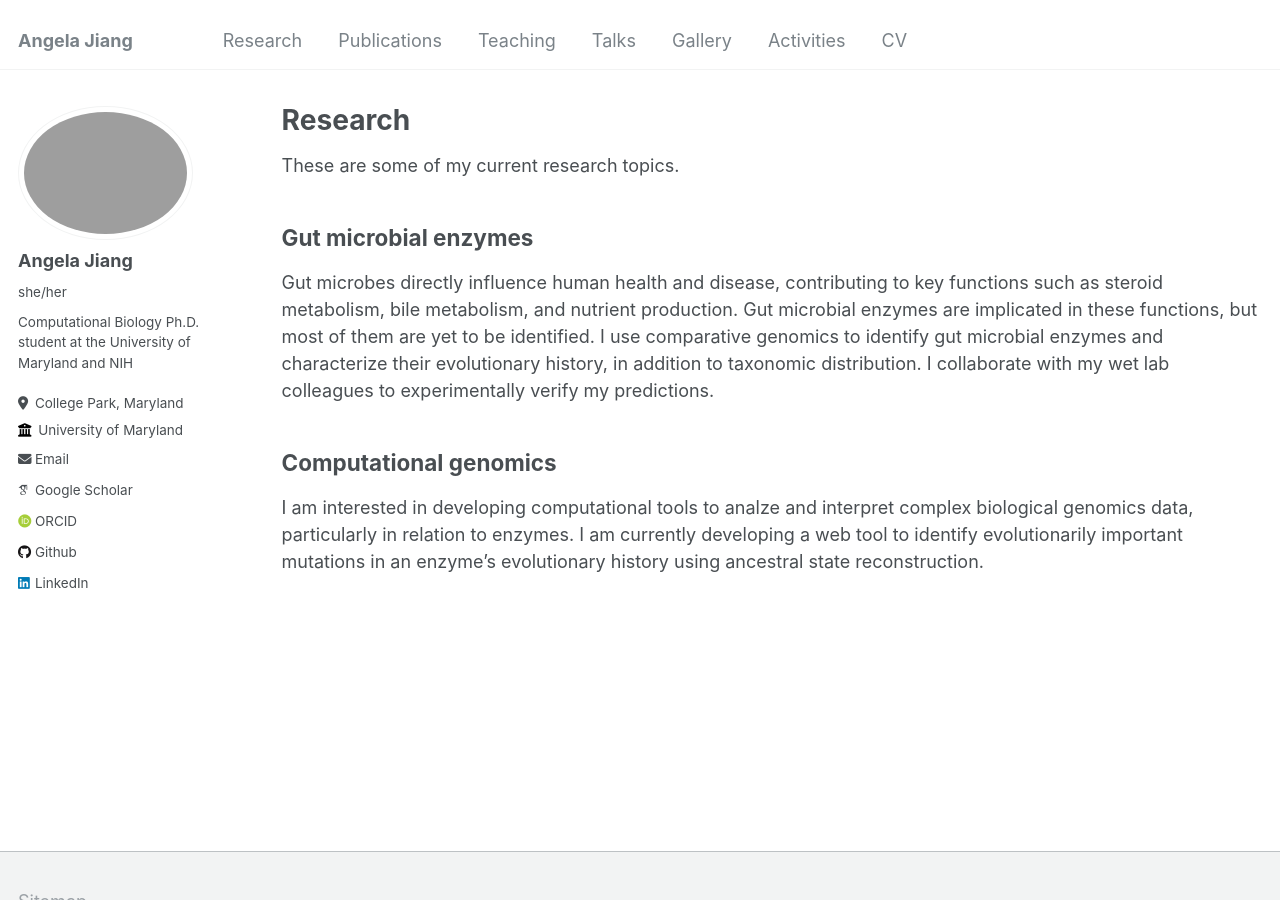
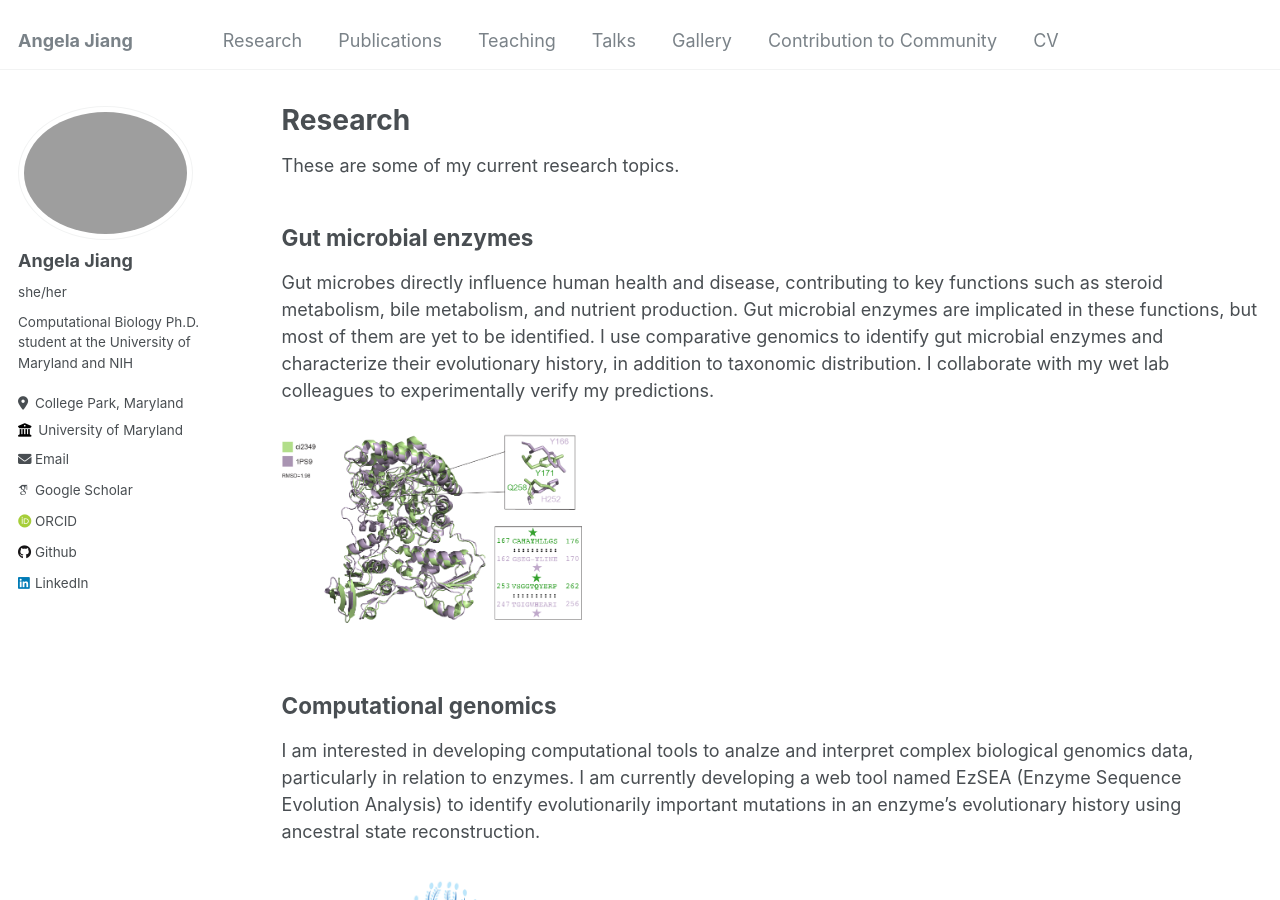
Before and after one commit to frikinzi/frikinzi.github.io, a Jekyll site: the page built from _pages/research.md, in a window 1280 px wide and 900 px high. Built offline with Jekyll 4.4.1, drawn with Linux system fonts in a browser that asks for light colours; some web fonts are replaced.

Commit message:
update research section

```diff
--- a/_data/navigation.yml
+++ b/_data/navigation.yml
@@ -15,7 +15,7 @@ main:
   - title: "Gallery"
     url: /gallery/
 
-  - title: "Activities"
+  - title: "Contribution to Community"
     url: /activities/
 
   - title: "CV"
--- a/_pages/research.md
+++ b/_pages/research.md
@@ -10,5 +10,9 @@ These are some of my current research topics.
 ## Gut microbial enzymes
 Gut microbes directly influence human health and disease, contributing to key functions such as steroid metabolism, bile metabolism, and nutrient production. Gut microbial enzymes are implicated in these functions, but most of them are yet to be identified. I use comparative genomics to identify gut microbial enzymes and characterize their evolutionary history, in addition to taxonomic distribution. I collaborate with my wet lab colleagues to experimentally verify my predictions.
 
+<img src="https://frikinzi.github.io/files/baiH_1ps9.png" alt="Comparison of a novel progesterone derivative reductase to E. coli 2,4-dienoyl CoA reductase" width="300">
+
 ## Computational genomics
-I am interested in developing computational tools to analze and interpret complex biological genomics data, particularly in relation to enzymes. I am currently developing a web tool to identify evolutionarily important mutations in an enzyme's evolutionary history using ancestral state reconstruction.
+I am interested in developing computational tools to analze and interpret complex biological genomics data, particularly in relation to enzymes. I am currently developing a web tool named EzSEA (Enzyme Sequence Evolution Analysis) to identify evolutionarily important mutations in an enzyme's evolutionary history using ancestral state reconstruction.
+
+<img src="https://frikinzi.github.io/files/ezsea.png" alt="EzSEA web server work in progress" width="300">
```
Also changed, not shown: files/baiH_1ps9.png (added), files/ezsea.png (added).
